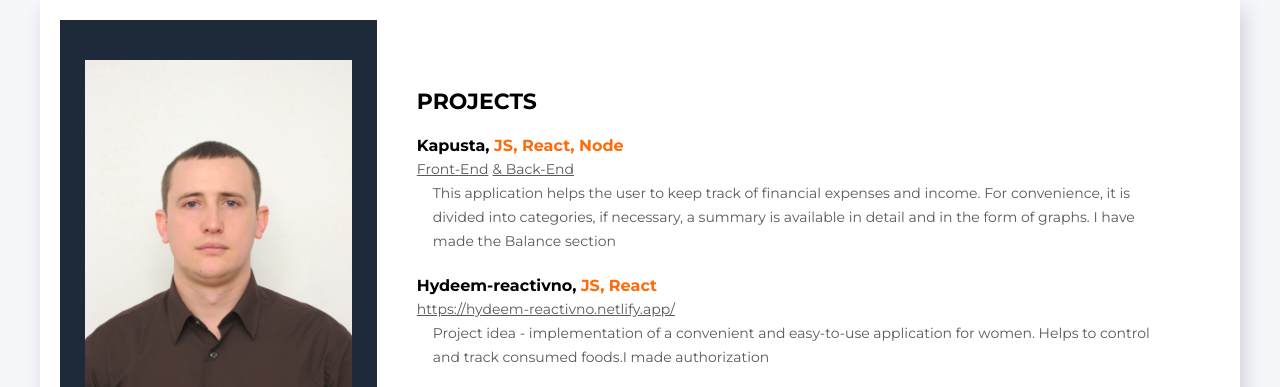
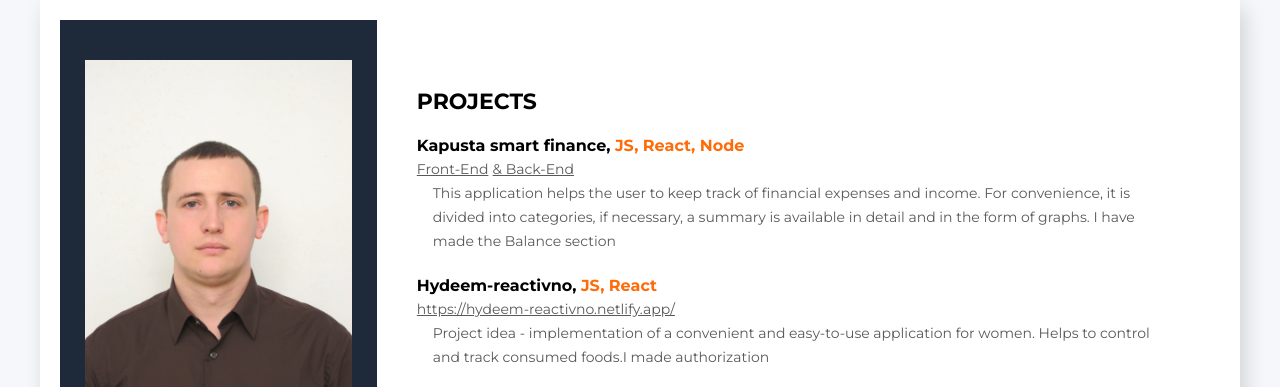
Before and after one commit to AlexHorodnichov/CV, a website: page index.html in a window 1280 px wide. Shown: the top 387 px of the page. Drawn offline with Linux system fonts and the light colour scheme.

Commit message:
change title

```diff
--- a/index.html
+++ b/index.html
@@ -132,7 +132,7 @@
         <h3 class="section-title">Projects</h3>
         <ul class="marker">
           <li>
-            <h4 class="title">Kapusta, <span class="company">JS, React, Node </span> </h4>
+            <h4 class="title">Kapusta smart finance, <span class="company">JS, React, Node </span> </h4>
             <a class="project-link" href="https://kozubskyi-goit-kapusta.netlify.app">Front-End</a>
             <a class="project-link" href="https://fierce-falls-92546.herokuapp.com/api-docs/"> & Back-End</a>
             <p class="text-item">This application helps the user to keep track of financial expenses and income. For
```
